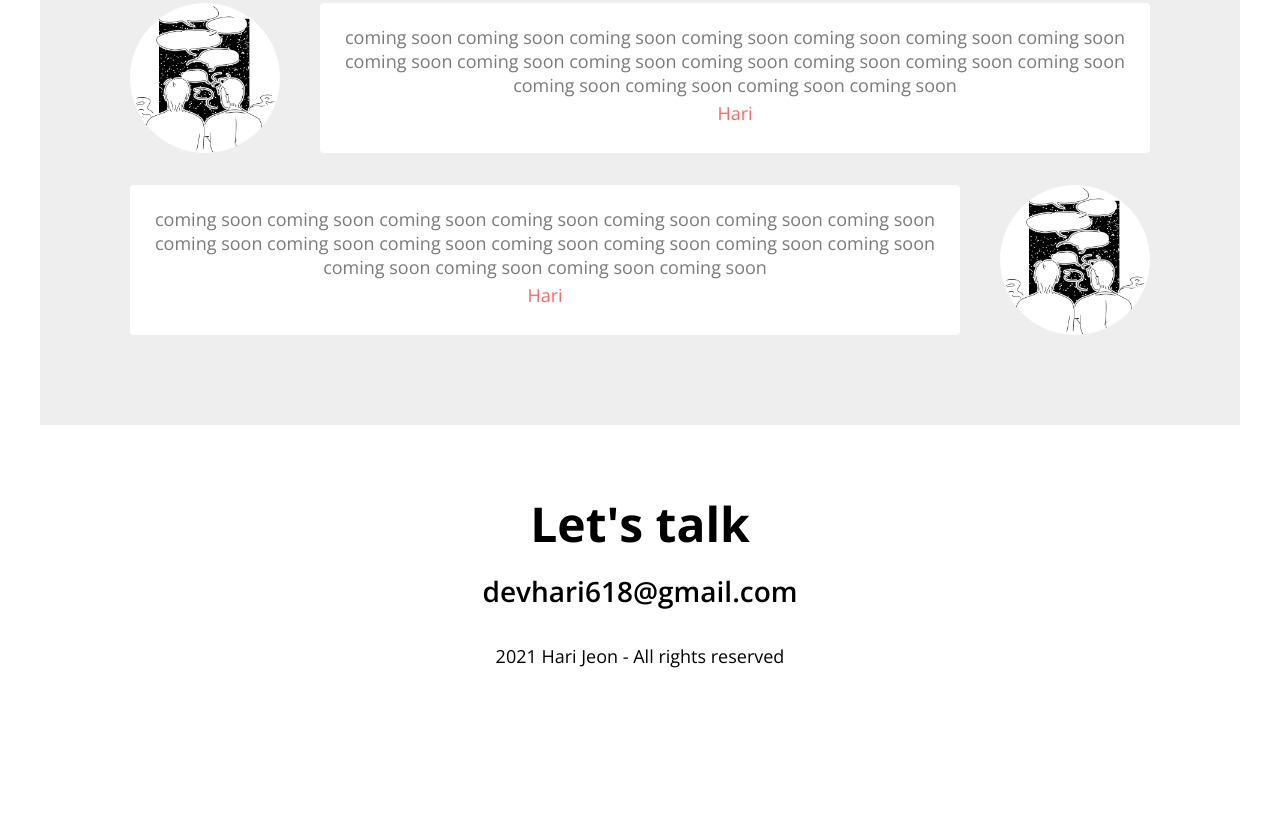
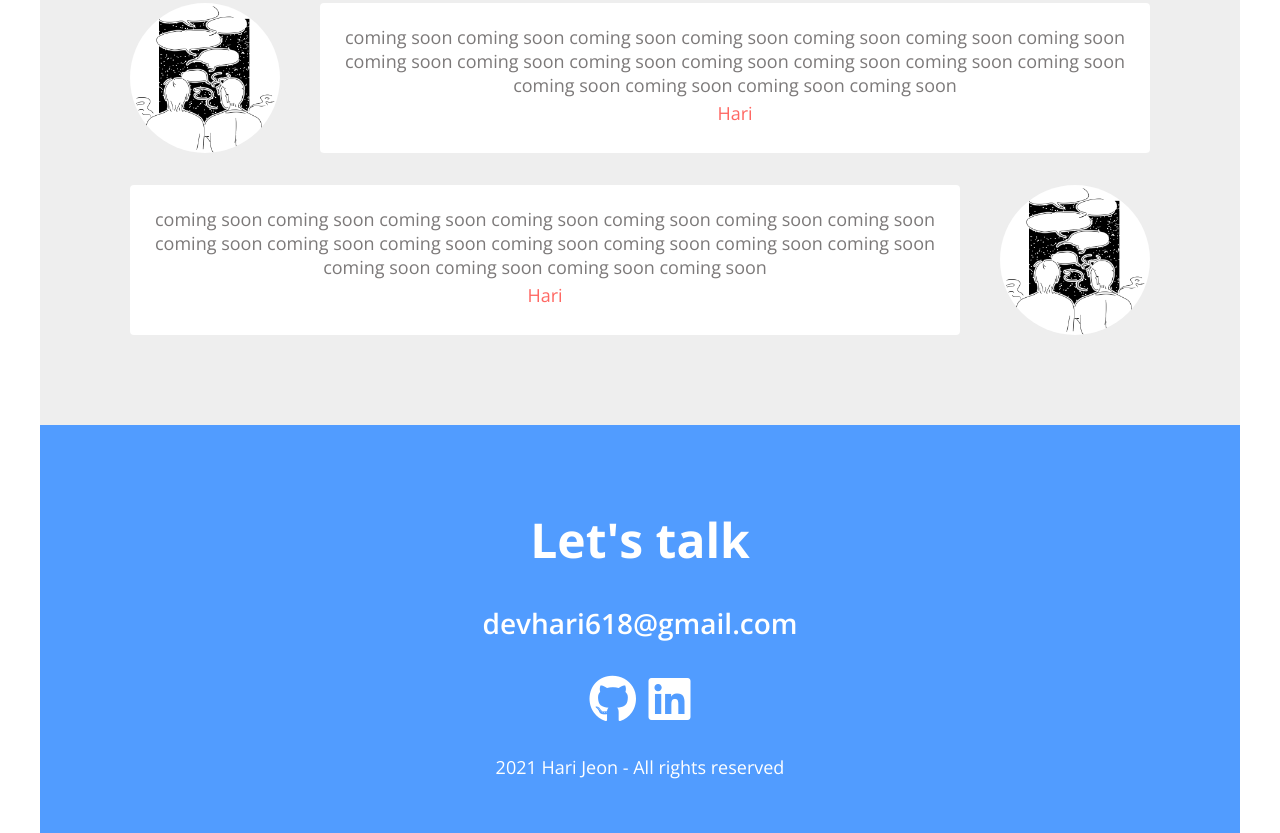
Before and after one commit to hari6180/MyPortfolio, a plain HTML site: page index.html in a window 1280 px wide. Shown: the part 3405-4238 px from the top of the page. Before the commit the page ends 4127 px from the top, so only its background shows below. Drawn offline with nearby package versions, Linux system fonts and the light colour scheme.

Commit message:
CSS contact

```diff
--- a/index.html
+++ b/index.html
@@ -285,7 +285,7 @@
     <section id="contact" class="section section__container">
       <h1 class="contact__title">Let's talk</h1>
       <h2 class="contact__email">devhari618@gmail.com</h2>
-      <div class="contatct__links">
+      <div class="contact__links">
         <a href="https://github.com/hari6180" target="_blank">
           <i class="fab fa-github"></i>
         </a>
--- a/style.css
+++ b/style.css
@@ -397,6 +397,7 @@ p {
 }
 
 /* Testimonial */
+
 #testimonials {
   background-color: var(--color-light-white);
 }
@@ -437,3 +438,33 @@ p {
 .testimonial__speech-bubble a {
   color: var(--color-dark-pink);
 }
+
+/* Contact */
+
+#contact {
+  background-color: var(--color-dark-blue);
+}
+
+.contact__title,
+.contact__email,
+.contact__rights {
+  color: var(--color-white);
+}
+
+.contact__title {
+  margin: 32px 0;
+}
+
+.contact__links {
+  font-size: var(--font-large);
+  margin: 24px 0;
+}
+
+.contact__links i {
+  transition: all var(--animation-duration) ease-in;
+}
+
+.contact__links i:hover {
+  transform: scale(1.1);
+  color: pink;
+}
```
